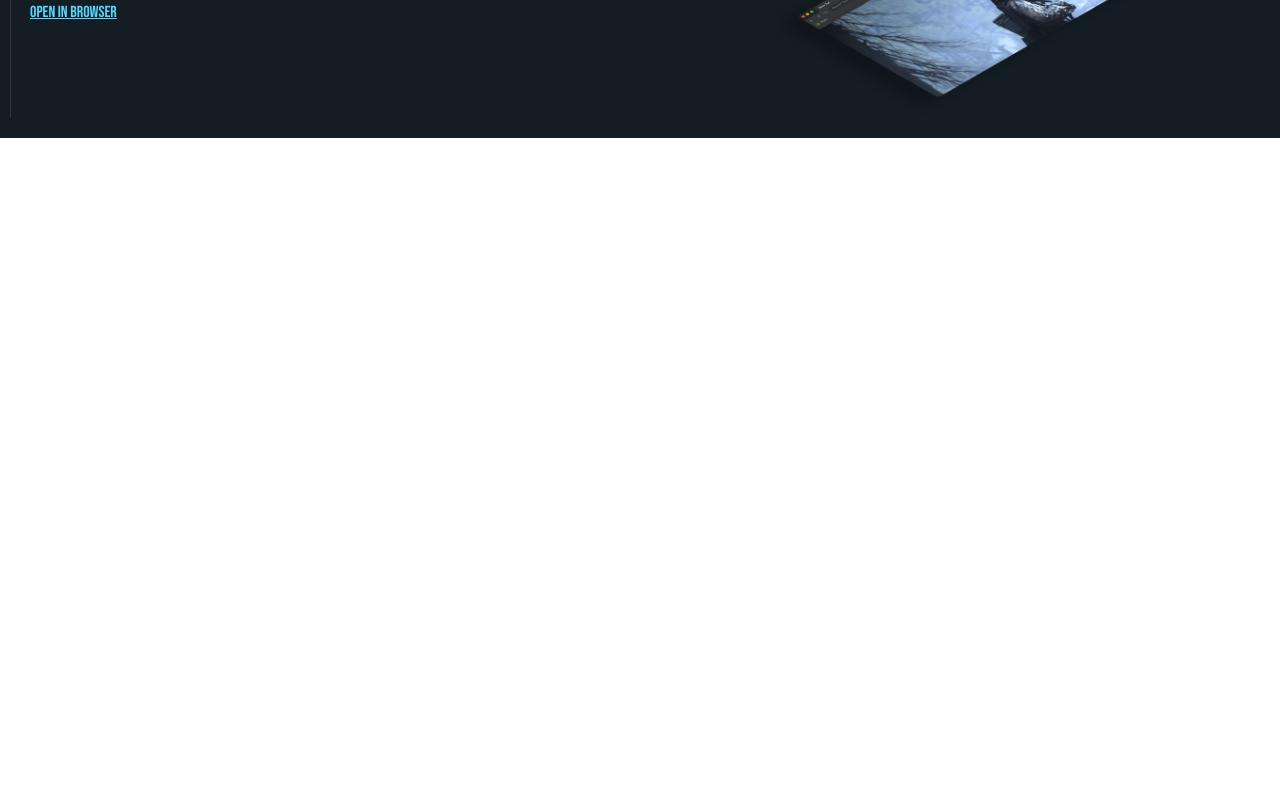
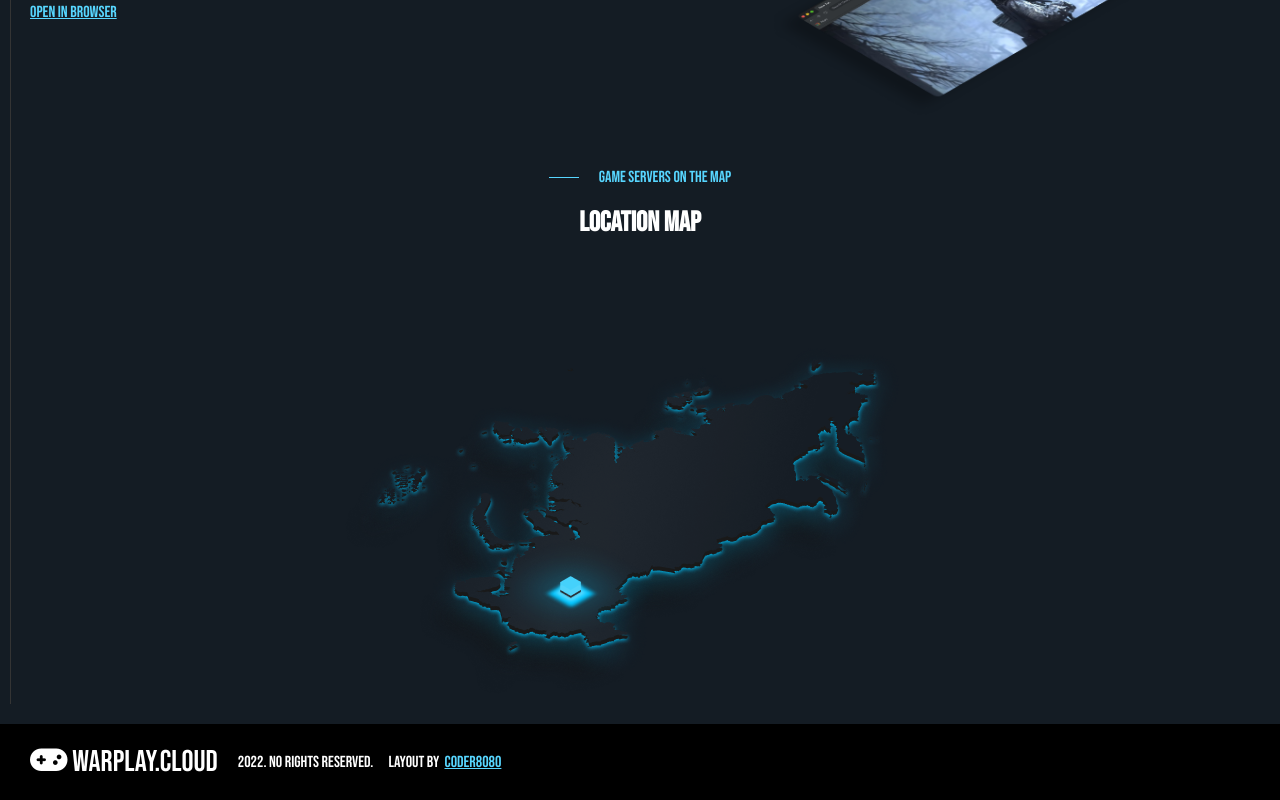
Before and after one commit to coder8080/warplay.cloud, a React (Create React App) app: page / in a window 1280 px wide. Shown: the part 2558-3358 px from the top of the page. Before the commit the page ends 2696 px from the top, so only its background shows below. Built offline with nearby package versions, Linux system fonts and the light colour scheme.

Commit message:
Added servers map and footer

```diff
--- a/src/App.js
+++ b/src/App.js
@@ -3,6 +3,7 @@ import { Provider } from "react-redux";
 
 import HomePage from "./pages/homepage/homepage.component";
 import Header from "./components/header/header.component";
+import Footer from "./components/footer/footer.component";
 import store from "./redux/store";
 import "./App.css";
 
@@ -13,6 +14,7 @@ function App() {
       <Routes>
         <Route path="/" element={<HomePage />} />
       </Routes>
+      <Footer />
     </Provider>
   );
 }
--- /dev/null
+++ b/src/components/footer/footer.component.jsx
@@ -0,0 +1,18 @@
+import "./footer.styles.scss";
+
+const Footer = () => (
+  <div className="footer">
+    <span className="logo-container">
+      <i className="fa-solid fa-gamepad"></i> warplay.cloud
+    </span>
+    <span className="rights">2022. No rights reserved.</span>
+    <span className="author">
+      Layout by &nbsp;
+      <a href="https://github.com/coder8080" className="link">
+        coder8080
+      </a>
+    </span>
+  </div>
+);
+
+export default Footer;
--- /dev/null
+++ b/src/components/footer/footer.styles.scss
@@ -0,0 +1,19 @@
+.footer {
+  display: flex;
+  flex-direction: row;
+  flex-wrap: nowrap;
+  padding: 20px 30px;
+  background-color: black;
+  color: white;
+  align-items: center;
+
+  .logo-container {
+    font-size: 30px;
+    margin-right: 20px;
+  }
+
+  .rights {
+    font-size: 16px;
+    margin-right: 15px;
+  }
+}
--- a/src/pages/homepage/homepage.component.jsx
+++ b/src/pages/homepage/homepage.component.jsx
@@ -1,5 +1,7 @@
 import ComputerAndServer from "../../assets/computer-and-server.png";
 import BrowserScreenshots from "../../assets/screenshots.png";
+import Map from "../../assets/map.png";
+import Pos from "../../assets/pos.png";
 import CustomButton from "../../components/custom-button/custom-button.components";
 import { Link } from "react-router-dom";
 
@@ -119,6 +121,17 @@ const HomePage = () => (
           <img src={BrowserScreenshots} alt="screenshots" />
         </div>
       </div>
+      <div className="servers-map">
+        <span className="subtitle">
+          <div className="subtitle-line"></div>
+          Game servers on the map
+        </span>
+        <h1 className="title">Location map</h1>
+        <div className="map-container">
+          <img src={Map} alt="map" />
+          <img src={Pos} alt="position" className="position" />
+        </div>
+      </div>
     </div>
   </div>
 );
--- a/src/pages/homepage/homepage.styles.scss
+++ b/src/pages/homepage/homepage.styles.scss
@@ -269,5 +269,22 @@
         }
       }
     }
+
+    .servers-map {
+      margin-top: 50px;
+      display: flex;
+      flex-direction: column;
+      align-items: center;
+
+      .map-container {
+        position: relative;
+      }
+
+      .position {
+        position: absolute;
+        left: 210px;
+        bottom: 45px;
+      }
+    }
   }
 }
```
Also changed, not shown: src/assets/map.png (added), src/assets/pos.png (added).
